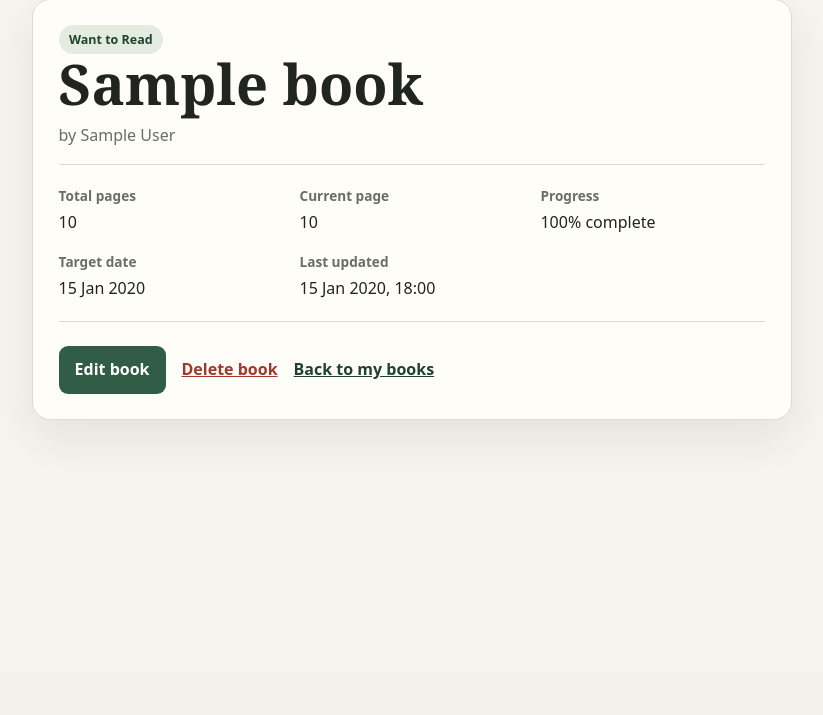
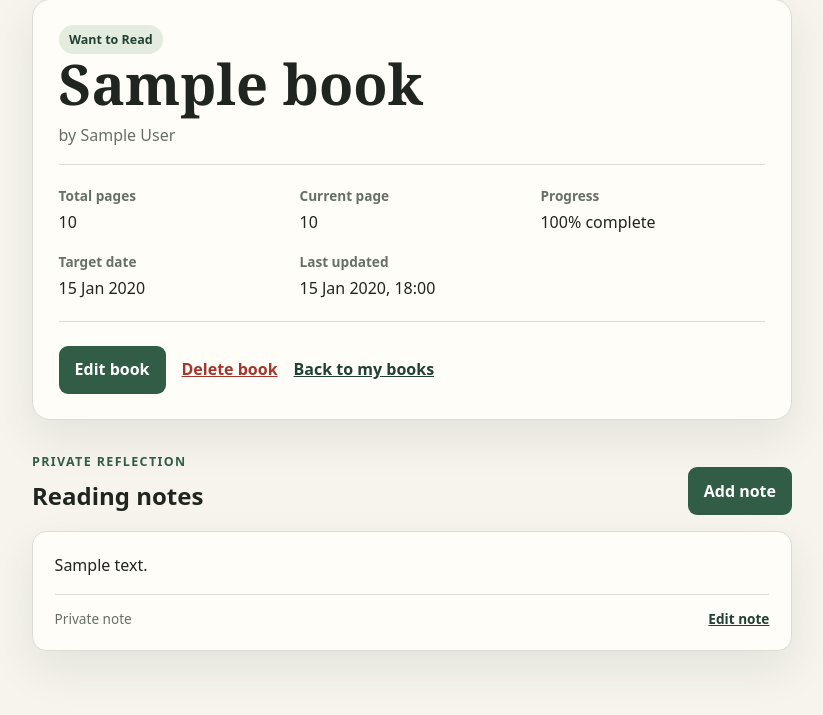
Before and after one commit to unvde/CP3407-Assessment, a Django app: page /books/1/ in a window 1280 px wide. Shown: the part 127-842 px from the top of the page, without its empty margins (228-1051 px from the left). Before the commit the page ends 547 px from the top, so only its background shows below. Run offline with Django 5.2, Linux system fonts and the light colour scheme; a user stored in the database is signed in; tables that the repository leaves empty hold one stand-in row (values such as "Sample post").

Commit message:
feat: add private note create and edit workflow

```diff
--- a/books/urls.py
+++ b/books/urls.py
@@ -7,6 +7,8 @@ from .views import (
     BookListView,
     BookUpdateView,
     DashboardView,
+    ReadingNoteCreateView,
+    ReadingNoteUpdateView,
 )
 
 
@@ -17,4 +19,14 @@ urlpatterns = [
     path("books/<int:pk>/", BookDetailView.as_view(), name="book-detail"),
     path("books/<int:pk>/edit/", BookUpdateView.as_view(), name="book-edit"),
     path("books/<int:pk>/delete/", BookDeleteView.as_view(), name="book-delete"),
+    path(
+        "books/<int:book_pk>/notes/add/",
+        ReadingNoteCreateView.as_view(),
+        name="note-add",
+    ),
+    path(
+        "notes/<int:pk>/edit/",
+        ReadingNoteUpdateView.as_view(),
+        name="note-edit",
+    ),
 ]
--- a/books/views.py
+++ b/books/views.py
@@ -1,6 +1,7 @@
 from django.contrib.auth import login
 from django.contrib.auth.mixins import LoginRequiredMixin
 from django.db.models import Q, QuerySet
+from django.shortcuts import get_object_or_404
 from django.urls import reverse_lazy
 from django.views.generic import (
     CreateView,
@@ -10,8 +11,8 @@ from django.views.generic import (
     UpdateView,
 )
 
-from .forms import BookForm, RegistrationForm
-from .models import Book
+from .forms import BookForm, ReadingNoteForm, RegistrationForm
+from .models import Book, ReadingNote
 
 
 class RegisterView(CreateView):
@@ -100,3 +101,47 @@ class BookDeleteView(OwnedBookQuerysetMixin, DeleteView):
     model = Book
     template_name = "books/book_confirm_delete.html"
     success_url = reverse_lazy("book-list")
+
+
+class ReadingNoteCreateView(LoginRequiredMixin, CreateView):
+    model = ReadingNote
+    form_class = ReadingNoteForm
+    template_name = "books/note_form.html"
+
+    def get_book(self) -> Book:
+        if not hasattr(self, "book"):
+            self.book = get_object_or_404(
+                Book,
+                pk=self.kwargs["book_pk"],
+                owner=self.request.user,
+            )
+        return self.book
+
+    def get_context_data(self, **kwargs):
+        context = super().get_context_data(**kwargs)
+        context["book"] = self.get_book()
+        return context
+
+    def form_valid(self, form):
+        form.instance.book = self.get_book()
+        return super().form_valid(form)
+
+    def get_success_url(self):
+        return self.object.book.get_absolute_url()
+
+
+class ReadingNoteUpdateView(LoginRequiredMixin, UpdateView):
+    model = ReadingNote
+    form_class = ReadingNoteForm
+    template_name = "books/note_form.html"
+
+    def get_queryset(self) -> QuerySet:
+        return ReadingNote.objects.filter(book__owner=self.request.user)
+
+    def get_context_data(self, **kwargs):
+        context = super().get_context_data(**kwargs)
+        context["book"] = self.object.book
+        return context
+
+    def get_success_url(self):
+        return self.object.book.get_absolute_url()
--- a/static/css/app.css
+++ b/static/css/app.css
@@ -278,7 +278,8 @@ dd {
 }
 
 input,
-select {
+select,
+textarea {
     width: 100%;
     padding: 0.75rem 0.85rem;
     color: var(--ink);
@@ -289,9 +290,48 @@ select {
 }
 
 input:focus,
-select:focus {
+select:focus,
+textarea:focus {
     outline: 3px solid rgba(49, 92, 70, 0.22);
     border-color: var(--green);
+}
+
+.notes-section {
+    max-width: 760px;
+    margin: 2rem auto 0;
+}
+
+.section-heading,
+.note-footer {
+    display: flex;
+    align-items: center;
+    justify-content: space-between;
+    gap: 1rem;
+}
+
+.notes-list {
+    display: grid;
+    gap: 1rem;
+}
+
+.note-card {
+    padding: 1.35rem;
+    background: var(--surface);
+    border: 1px solid var(--line);
+    border-radius: 14px;
+    box-shadow: var(--shadow);
+}
+
+.note-content p:last-child {
+    margin-bottom: 0;
+}
+
+.note-footer {
+    margin-top: 1rem;
+    padding-top: 0.8rem;
+    color: var(--muted);
+    border-top: 1px solid var(--line);
+    font-size: 0.85rem;
 }
 
 .help-text {
--- a/templates/books/book_detail.html
+++ b/templates/books/book_detail.html
@@ -43,4 +43,33 @@
         <a class="text-link" href="{% url 'book-list' %}">Back to my books</a>
     </div>
 </article>
+
+<section class="notes-section" aria-labelledby="reading-notes-heading">
+    <div class="section-heading">
+        <div>
+            <p class="eyebrow">Private reflection</p>
+            <h2 id="reading-notes-heading">Reading notes</h2>
+        </div>
+        <a class="primary-button" href="{% url 'note-add' book.pk %}">Add note</a>
+    </div>
+
+    {% if book.notes.all %}
+        <div class="notes-list">
+            {% for note in book.notes.all %}
+                <article class="note-card">
+                    <div class="note-content">{{ note.content|linebreaks }}</div>
+                    <div class="note-footer">
+                        <span>Private note</span>
+                        <a class="text-link" href="{% url 'note-edit' note.pk %}">Edit note</a>
+                    </div>
+                </article>
+            {% endfor %}
+        </div>
+    {% else %}
+        <div class="empty-state">
+            <p>No private notes for this book yet.</p>
+            <a class="text-link" href="{% url 'note-add' book.pk %}">Add the first note</a>
+        </div>
+    {% endif %}
+</section>
 {% endblock %}
```
Also changed, not shown: books/forms.py (+25 -1 lines), books/test_notes.py (+20 -9 lines), docs/week9/story-08-private-notes.md (+19 -0 lines), templates/books/note_form.html (added, +20 -0 lines), README.md.
